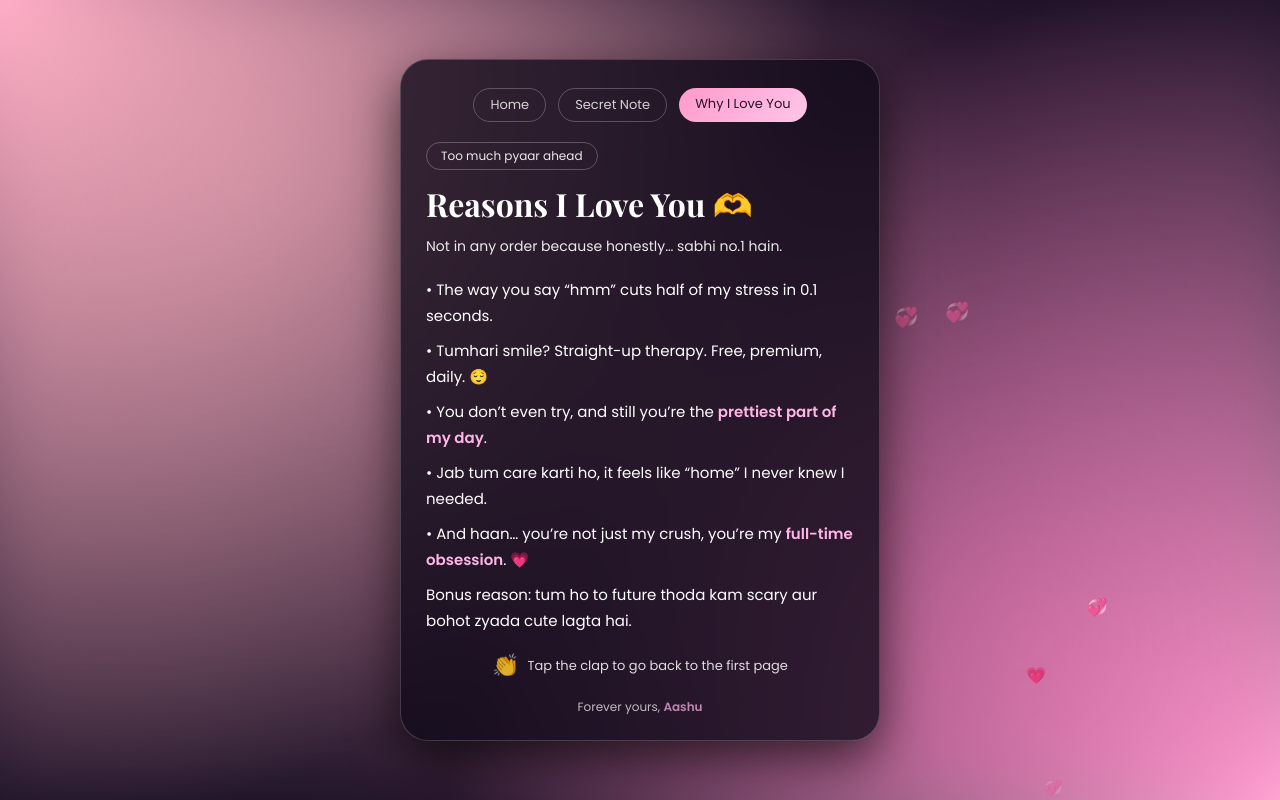
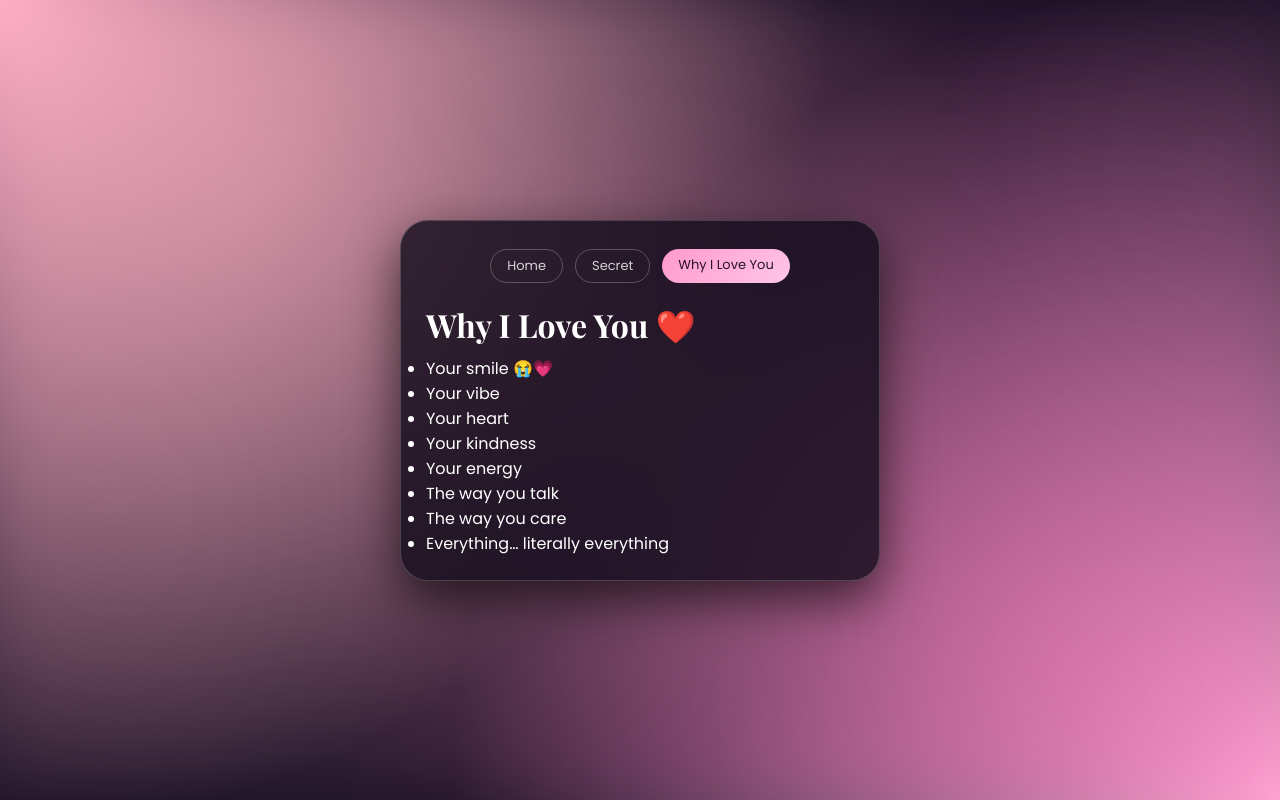
Before and after one commit to aashuie/urmie, a plain HTML site: page reasons.html in a window 1280 px wide. Drawn offline with nearby package versions, Linux system fonts and the light colour scheme.

Commit message:
Update reasons.html

```diff
--- a/reasons.html
+++ b/reasons.html
@@ -2,78 +2,34 @@
 <html lang="en">
 <head>
     <meta charset="UTF-8">
-    <title>Why I Love You 💗</title>
-    <meta name="viewport" content="width=device-width, initial-scale=1">
+    <meta name="viewport" content="width=device-width, initial-scale=1.0">
+    <title>Why I Love You ❤️</title>
     <link rel="stylesheet" href="style.css">
 </head>
 <body>
 
-<div class="hearts-area"></div>
+<div class="card">
 
-<div id="loader" class="loader">
-    <div class="loader-title">For Urmi ❤️</div>
-    <div class="loader-sub">Counting reasons I love you…</div>
-</div>
-
-<div class="card">
     <nav class="nav">
         <a href="index.html">Home</a>
-        <a href="secret.html">Secret Note</a>
+        <a href="secret.html">Secret</a>
         <a href="reasons.html" class="active">Why I Love You</a>
     </nav>
 
-    <div class="tag">Too much pyaar ahead</div>
+    <h1>Why I Love You ❤️</h1>
 
-    <h1>Reasons I Love You 🫶</h1>
+    <ul class="reasons">
+        <li>Your smile 😭💗</li>
+        <li>Your vibe</li>
+        <li>Your heart</li>
+        <li>Your kindness</li>
+        <li>Your energy</li>
+        <li>The way you talk</li>
+        <li>The way you care</li>
+        <li>Everything… literally everything</li>
+    </ul>
 
-    <p class="subtitle">
-        Not in any order because honestly… sabhi no.1 hain.
-    </p>
-
-    <p class="line">• The way you say “hmm” cuts half of my stress in 0.1 seconds.</p>
-    <p class="line">• Tumhari smile? Straight-up therapy. Free, premium, daily. 😌</p>
-    <p class="line">• You don’t even try, and still you’re the <span class="highlight">prettiest part of my day</span>.</p>
-    <p class="line">• Jab tum care karti ho, it feels like “home” I never knew I needed.</p>
-    <p class="line">• And haan… you’re not just my crush,
-        you’re my <span class="highlight">full-time obsession</span>. 💗</p>
-
-    <p class="line">Bonus reason: tum ho to future thoda kam scary aur bohot zyada cute lagta hai.</p>
-
-    <div class="next-row" onclick="goNextFromReasons()">
-        <span class="clap">👏</span>
-        <span>Tap the clap to go back to the first page</span>
-    </div>
-
-    <div class="footer">
-        Forever yours,
-        <span class="highlight">Aashu</span>
-    </div>
 </div>
 
-<script>
-    function startHearts() {
-        const area = document.querySelector('.hearts-area');
-        if (!area) return;
-        setInterval(() => {
-            const span = document.createElement('span');
-            span.className = 'floating-heart';
-            span.textContent = Math.random() > 0.4 ? '💞' : '💗';
-            span.style.left = Math.random() * 100 + '%';
-            span.style.animationDuration = (4 + Math.random() * 4) + 's';
-            area.appendChild(span);
-            setTimeout(() => span.remove(), 8000);
-        }, 800);
-    }
-
-    window.addEventListener('load', () => {
-        startHearts();
-        const loader = document.getElementById('loader');
-        setTimeout(() => loader.classList.add('hide'), 900);
-    });
-
-    function goNextFromReasons() {
-        window.location.href = 'index.html';
-    }
-</script>
 </body>
 </html>
```
